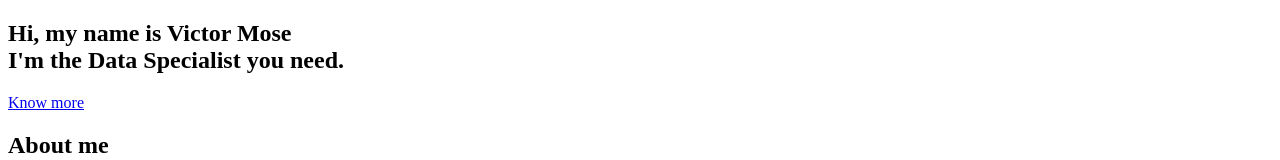
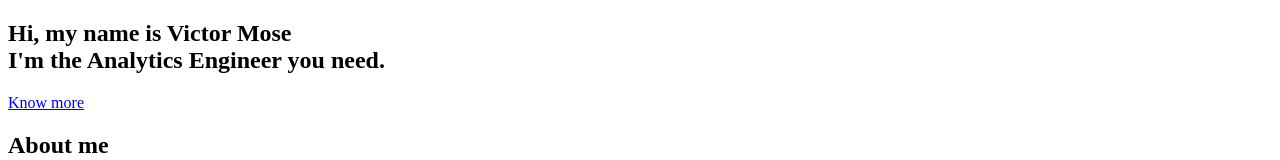
Before and after one commit to vmose/portfolio, a website with bundled scripts: page dist/index.html in a window 1280 px wide. Shown: the top 160 px of the page. Built offline with nearby package versions, Linux system fonts and the light colour scheme; files whose address does not match are found by name.

Commit message:
modified:   package-lock.json

```diff
--- a/dist/index.html
+++ b/dist/index.html
@@ -31,7 +31,7 @@
         <h1 class="hero-title load-hidden">
           Hi, my name is <span class="text-color-main">Victor Mose</span>
           <br>
-          I'm the Data Specialist you need.
+          I'm the Analytics Engineer you need.
         </h1>
         <p class="hero-cta load-hidden">
           <a rel="noreferrer" class="cta-btn cta-btn--hero" href="#about">Know more</a>
```
Also changed, not shown: 2 other files.
